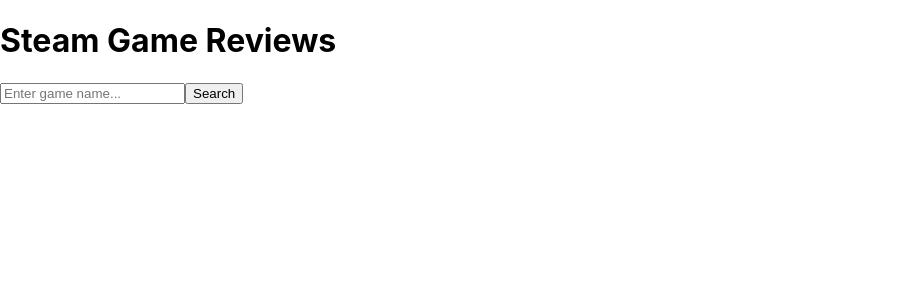
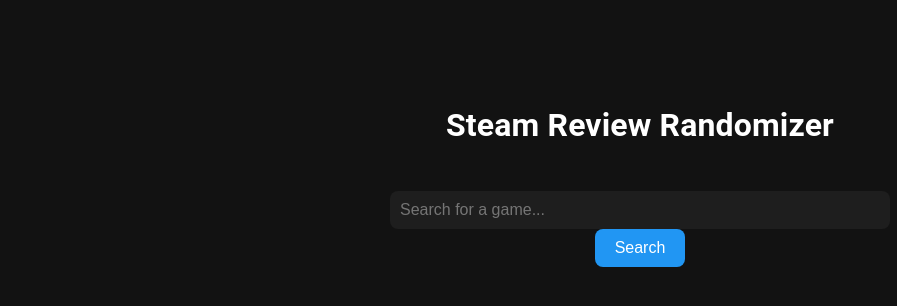
Before and after one commit to samiabushamat/SteamReviewRandomizer, a React (Create React App) app in the folder client/: page / in a window 1280 px wide. Shown: the top 306 px of the page, without its empty margins (0-897 px from the left). Built offline with nearby package versions, Linux system fonts and the light colour scheme.

Commit message:
updated front end

```diff
--- a/client/package.json
+++ b/client/package.json
@@ -3,6 +3,9 @@
   "version": "0.1.0",
   "private": true,
   "dependencies": {
+    "@emotion/react": "^11.14.0",
+    "@emotion/styled": "^11.14.0",
+    "@mui/material": "^7.1.1",
     "@testing-library/dom": "^10.4.0",
     "@testing-library/jest-dom": "^6.6.3",
     "@testing-library/react": "^16.3.0",
--- a/client/src/App.css
+++ /dev/null
@@ -1,38 +0,0 @@
-.App {
-  text-align: center;
-}
-
-.App-logo {
-  height: 40vmin;
-  pointer-events: none;
-}
-
-@media (prefers-reduced-motion: no-preference) {
-  .App-logo {
-    animation: App-logo-spin infinite 20s linear;
-  }
-}
-
-.App-header {
-  background-color: #282c34;
-  min-height: 100vh;
-  display: flex;
-  flex-direction: column;
-  align-items: center;
-  justify-content: center;
-  font-size: calc(10px + 2vmin);
-  color: white;
-}
-
-.App-link {
-  color: #61dafb;
-}
-
-@keyframes App-logo-spin {
-  from {
-    transform: rotate(0deg);
-  }
-  to {
-    transform: rotate(360deg);
-  }
-}
--- a/client/src/App.js
+++ b/client/src/App.js
@@ -1,68 +1,112 @@
 import React, { useState } from 'react';
 import axios from 'axios';
-import SteamReviews from './SteamReviews';
+import Card from './components/Card';
+import './styles/app.css';
 
-function App() {
+const App = () => {
   const [query, setQuery] = useState('');
-  const [searchResults, setSearchResults] = useState([]);
-  const [appid, setAppid] = useState('');
-  const [error, setError] = useState('');
+  const [results, setResults] = useState([]);
+  const [appid, setAppid] = useState(null);
+  const [reviews, setReviews] = useState([]);
+  const [randomReview, setRandomReview] = useState(null);
+  const [gameName, setGameName] = useState('');
 
-  const handleSearch = async (e) => {
-    e.preventDefault();
-    setSearchResults([]);
-    setAppid('');
-    setError('');
-
+  const handleSearch = async () => {
     try {
-      const response = await axios.get(`https://steamreviewrandomizer.onrender.com/search/${query}`);
-      if (response.data.length > 0) {
-        setSearchResults(response.data);
-      } else {
-        setError('No games found.');
-      }
+      const res = await axios.get(`https://steamreviewrandomizer.onrender.com/search/${query}`);
+      setResults(res.data);
     } catch (err) {
       console.error(err);
-      setError('Search failed. Try again.');
     }
   };
 
-  const handleSelect = (selectedAppid) => {
-    setAppid(selectedAppid);
-    setSearchResults([]);
+  const fetchReviews = async (appid, name) => {
+    try {
+      const res = await axios.get(`https://steamreviewrandomizer.onrender.com/reviews/${appid}?cursor=*&num=30`);
+      const enrichedReviews = res.data.reviews.map((review) => ({
+        ...review,
+        gameName: name,
+      }));
+      setReviews(enrichedReviews);
+      setRandomReview(getRandomReview(enrichedReviews));
+    } catch (err) {
+      console.error(err);
+    }
+  };
+
+  const getRandomReview = (arr) => {
+    if (!arr.length) return null;
+    return arr[Math.floor(Math.random() * arr.length)];
+  };
+
+  const handleSelectGame = async (game) => {
+    setAppid(game.appid);
+    setResults([]);
+
+    const name = await fetchGameName(game.appid); // ✅ get actual name
+    setGameName(name);                             // ✅ set game name
+    fetchReviews(game.appid, name);                // ✅ pass name to reviews
+  };
+
+  const fetchGameName = async (appid) => {
+    try {
+      const response = await axios.get(`https://store.steampowered.com/api/appdetails?appids=${appid}`);
+      const appData = response.data[String(appid)];
+
+      if (appData && appData.success && appData.data?.name) {
+        return appData.data.name;
+      } else {
+        return "Unknown Game";
+      }
+    } catch (error) {
+      console.error("Failed to fetch game name:", error);
+      return "Unknown Game";
+    }
   };
 
   return (
-    <div className="App">
-      <h1>Steam Game Reviews</h1>
-
-      <form onSubmit={handleSearch}>
+    <div className="app-container">
+      <h1 className="body">Steam Review Randomizer</h1>
+      <div className="search-container">
         <input
           type="text"
-          placeholder="Enter game name..."
           value={query}
           onChange={(e) => setQuery(e.target.value)}
+          placeholder="Search for a game..."
         />
-        <button type="submit">Search</button>
-      </form>
+        <button className="search-button" onClick={handleSearch}>Search</button>
+      </div>
 
-      {error && <p style={{ color: 'red' }}>{error}</p>}
-
-      {searchResults.length > 0 && (
-        <ul style={{ listStyle: 'none', padding: 0 }}>
-          {searchResults.map((game) => (
-            <li key={game.appid}>
-              <button onClick={() => handleSelect(game.appid)}>
-                {game.name}
-              </button>
+      {results.length > 0 && (
+        <ul>
+          {results.map((game) => (
+            <li key={game.appid} onClick={() => handleSelectGame(game)}>
+              {game.name}
             </li>
           ))}
         </ul>
       )}
 
-      {appid && <SteamReviews appid={appid} />}
+      {randomReview && (
+        <Card
+          gameName={randomReview.gameName}
+          reviewText={randomReview.review}
+          reviewer={randomReview.personaName}
+          hoursPlayed={(randomReview.author.playtime_forever / 60).toFixed(1)}
+          reactions={{
+            thumbsUp: randomReview.votes_up,
+            funny: randomReview.votes_funny,
+          }}
+        />
+      )}
+
+      {reviews.length > 0 && (
+        <button onClick={() => setRandomReview(getRandomReview(reviews))}>
+          Show Another Random Review
+        </button>
+      )}
     </div>
   );
-}
+};
 
 export default App;
--- a/client/src/SteamReviews.js
+++ b/client/src/SteamReviews.js
@@ -44,7 +44,6 @@
 
   useEffect(() => {
     fetchReviews();
-    // eslint-disable-next-line react-hooks/exhaustive-deps
   }, [appid]);
 
   return (
--- /dev/null
+++ b/client/src/components/Card.js
@@ -0,0 +1,25 @@
+
+import React from 'react';
+import '../styles/card.css';
+
+const Card = ({ gameName, reviewText, reviewer, hoursPlayed, reactions }) => {
+  return (
+    <div className="review-card">
+      <h2>{gameName}</h2>
+      <p className="review-text">"{reviewText}"</p>
+      <div className="review-meta">
+        <span>👤 {reviewer}</span>
+        <span> | ⏱️ {hoursPlayed} hrs played</span>
+        {reactions && (
+          <>
+            <span> | 👍 {reactions.thumbsUp}</span>
+            <span> | 👎 {reactions.thumbsDown}</span>
+            <span> | 😂 {reactions.funny}</span>
+          </>
+        )}
+      </div>
+    </div>
+  );
+};
+
+export default Card;
--- a/client/src/index.js
+++ b/client/src/index.js
@@ -1,17 +1,21 @@
-import React from 'react';
-import ReactDOM from 'react-dom/client';
+import { createRoot } from 'react-dom/client';
 import './index.css';
+import reportWebVitals from './reportWebVitals';
+import { ThemeProvider, createTheme } from '@mui/material/styles';
+import CssBaseline from '@mui/material/CssBaseline';
 import App from './App';
-import reportWebVitals from './reportWebVitals';
 
-const root = ReactDOM.createRoot(document.getElementById('root'));
+const darkTheme = createTheme({
+  palette: { mode: 'dark' }
+});
+
+const container = document.getElementById('root');
+const root = createRoot(container);
 root.render(
-  <React.StrictMode>
+  <ThemeProvider theme={darkTheme}>
+    <CssBaseline />
     <App />
-  </React.StrictMode>
+  </ThemeProvider>,
+  document.getElementById('root')
 );
-
-// If you want to start measuring performance in your app, pass a function
-// to log results (for example: reportWebVitals(console.log))
-// or send to an analytics endpoint. Learn more: https://bit.ly/CRA-vitals
 reportWebVitals();
--- /dev/null
+++ b/client/src/styles/app.css
@@ -0,0 +1,69 @@
+/* styles.css */
+
+body {
+  background-color: #121212;
+  color: white;
+  font-family: 'Segoe UI', sans-serif;
+  margin: 0;
+  padding: 0;
+}
+.app-container {
+  display: flex;
+  flex-direction: column;
+  align-items: center;
+  justify-content: center;
+  padding-top: 80px;
+  text-align: center;
+}
+
+.app-name {
+  font-size: 3rem;
+  margin-bottom: 20px;
+}
+.search-container {
+  display: flex;
+  flex-direction: column;
+  align-items: center;
+  justify-content: center;
+  padding: 20px;
+}
+
+.search-form {
+  display: flex;
+  align-items: center;
+  gap: 0.5rem;
+}
+
+input[type="text"] {
+  width: 500px;
+  padding: 10px;
+  font-size: 16px;
+  border: none;
+  border-radius: 8px;
+  background-color: #1e1e1e;
+  color: white;
+}
+
+button {
+  padding: 10px 20px;
+  font-size: 16px;
+  border: none;
+  border-radius: 8px;
+  background-color: #2196f3;
+  color: white;
+  cursor: pointer;
+  transition: background-color 0.3s ease;
+}
+
+button:hover {
+  background-color: #1769aa;
+}
+
+ul {
+  margin-top: 20px;
+}
+
+li button {
+  background-color: #333;
+  margin: 5px;
+}
--- /dev/null
+++ b/client/src/styles/card.css
@@ -0,0 +1,27 @@
+/* GameReviewCard.css */
+.review-card {
+  background-color: #1e1e1e;
+  border: 1px solid #333;
+  border-radius: 12px;
+  padding: 20px;
+  margin-top: 20px;
+  width: 800px;
+  height: 500px;
+  color: white;
+  box-shadow: 0 4px 10px rgba(0, 0, 0, 0.6);
+}
+
+.review-card h2 {
+  margin: 0 0 10px;
+  font-size: 1.5rem;
+}
+
+.review-text {
+  font-style: italic;
+  margin: 10px 0;
+}
+
+.review-meta {
+  font-size: 0.9rem;
+  color: #bbb;
+}
```
Also changed, not shown: 2 other files (tests, documents, lock files or other folders).
